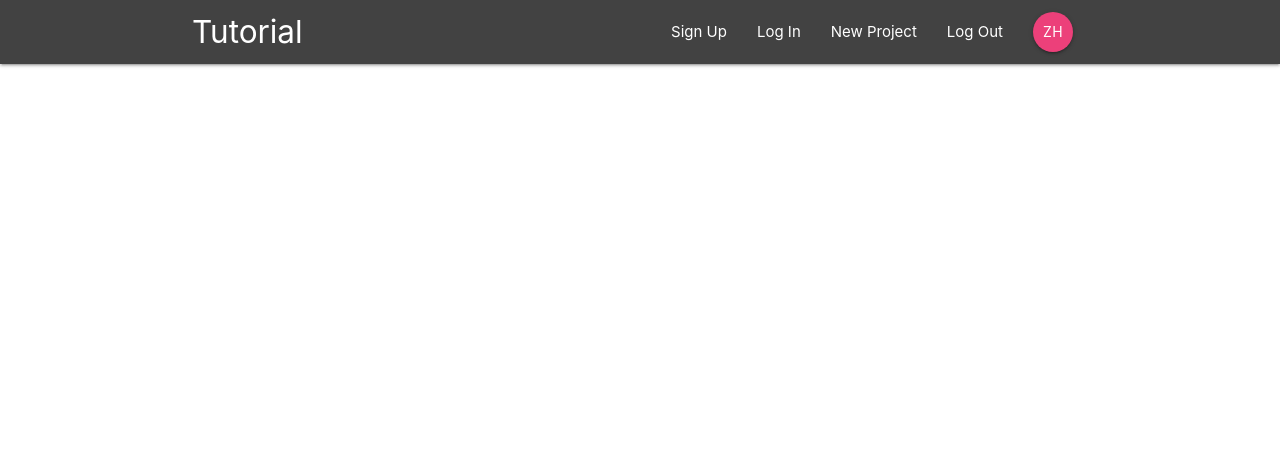
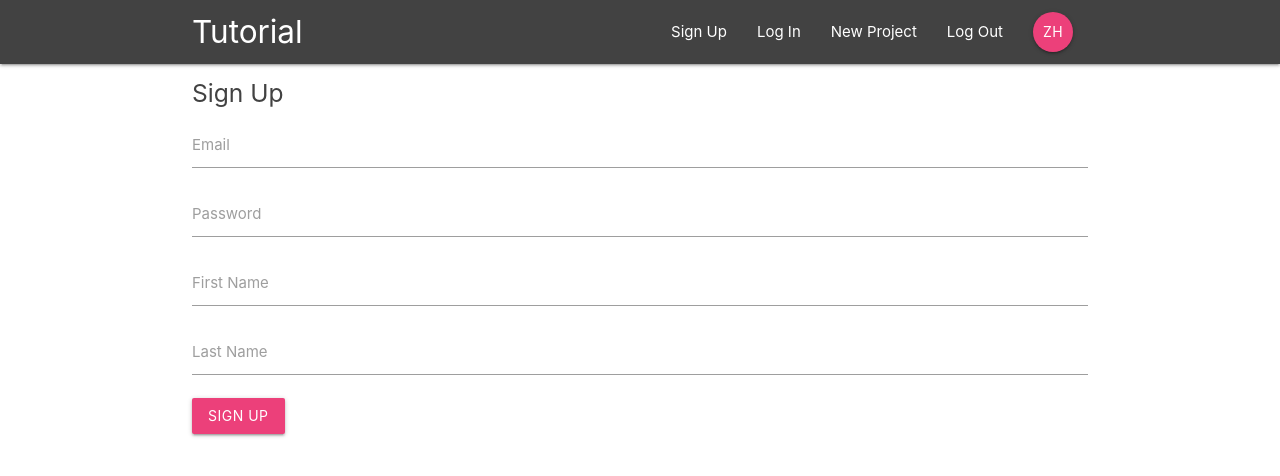
Before and after one commit to hurcs87/react-redux-firebast-tutorial, a React (Create React App) app: page /signup in a window 1280 px wide. Shown: the top 476 px of the page. Built offline with nearby package versions, Linux system fonts and the light colour scheme.

Commit message:
end of lesson 8

```diff
--- a/public/index.html
+++ b/public/index.html
@@ -40,6 +40,8 @@
       To begin the development, run `npm start` or `yarn start`.
       To create a production bundle, use `npm run build` or `yarn build`.
     -->
+  <!-- Compiled and minified JavaScript -->
+  <script src="https://cdnjs.cloudflare.com/ajax/libs/materialize/1.0.0/js/materialize.min.js"></script>
 </body>
 
 </html>
--- a/src/App.js
+++ b/src/App.js
@@ -3,6 +3,8 @@
 import Navbar from './components/layout/Navbar';
 import Dashboard from './components/dashboard/Dashboard';
 import ProjectDetails from './components/projects/ProjectDetails';
+import SignIn from './components/auth/SignIn';
+import SignUp from './components/auth/SignUp';
 
 class App extends Component {
   render() {
@@ -13,6 +15,8 @@
           <Switch>
             <Route exact path="/" component={Dashboard} />
             <Route path="/project/:id" component={ProjectDetails} />
+            <Route path="/signin" component={SignIn} />
+            <Route path="/signup" component={SignUp} />
           </Switch>
         </div>
       </BrowserRouter >
--- a/src/components/auth/SignIn.js
+++ b/src/components/auth/SignIn.js
@@ -0,0 +1,39 @@
+import React, { Component } from 'react'
+
+class SignIn extends Component {
+  state = {
+    email: '',
+    password: ''
+  }
+  handleChange = (e) => {
+    this.setState({ [e.target.id]: e.target.value })
+  }
+
+  handleSubmit = (e) => {
+    e.preventDefault();
+    console.log(this.state)
+  }
+
+  render() {
+    return (
+      <div className="container">
+        <form onSubmit={this.handleSubmit} className="white">
+          <h5 className="grey-text text-darken-3">Sign In</h5>
+          <div className="input-field">
+            <label htmlFor="email">Email</label>
+            <input type="email" id="email" onChange={this.handleChange} />
+          </div>
+          <div className="input-field">
+            <label htmlFor="password">Password</label>
+            <input type="password" id="password" onChange={this.handleChange} />
+          </div>
+          <div className="input-field">
+            <button className="btn pink lighten-1 z=depth-0">Login</button>
+          </div>
+        </form>
+      </div>
+    )
+  }
+}
+
+export default SignIn
--- a/src/components/auth/SignUp.js
+++ b/src/components/auth/SignUp.js
@@ -0,0 +1,49 @@
+import React, { Component } from 'react'
+
+class SignUp extends Component {
+  state = {
+    email: '',
+    password: '',
+    firstName: '',
+    lastName: ''
+  }
+  handleChange = (e) => {
+    this.setState({ [e.target.id]: e.target.value })
+  }
+
+  handleSubmit = (e) => {
+    e.preventDefault();
+    console.log(this.state)
+  }
+
+  render() {
+    return (
+      <div className="container">
+        <form onSubmit={this.handleSubmit} className="white">
+          <h5 className="grey-text text-darken-3">Sign Up</h5>
+          <div className="input-field">
+            <label htmlFor="email">Email</label>
+            <input type="email" id="email" onChange={this.handleChange} />
+          </div>
+          <div className="input-field">
+            <label htmlFor="password">Password</label>
+            <input type="password" id="password" onChange={this.handleChange} />
+          </div>
+          <div className="input-field">
+            <label htmlFor="firstName">First Name</label>
+            <input type="text" id="firstName" onChange={this.handleChange} />
+          </div>
+          <div className="input-field">
+            <label htmlFor="lastName">Last Name</label>
+            <input type="text" id="lastName" onChange={this.handleChange} />
+          </div>
+          <div className="input-field">
+            <button className="btn pink lighten-1 z=depth-0">Sign Up</button>
+          </div>
+        </form>
+      </div>
+    )
+  }
+}
+
+export default SignUp
```
